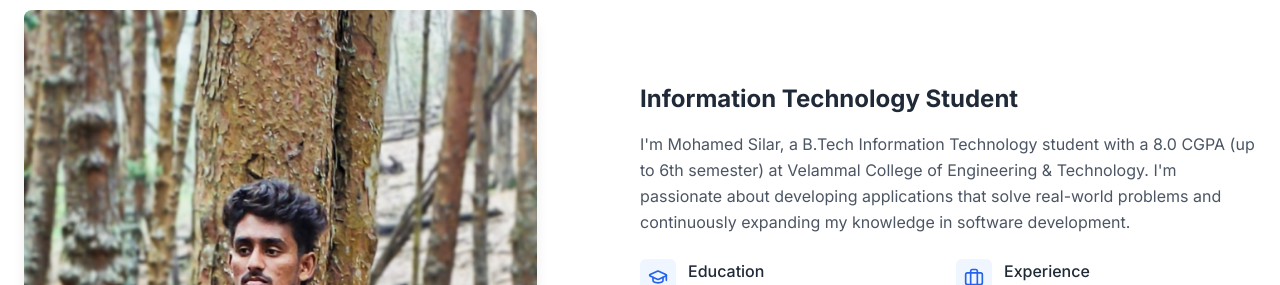
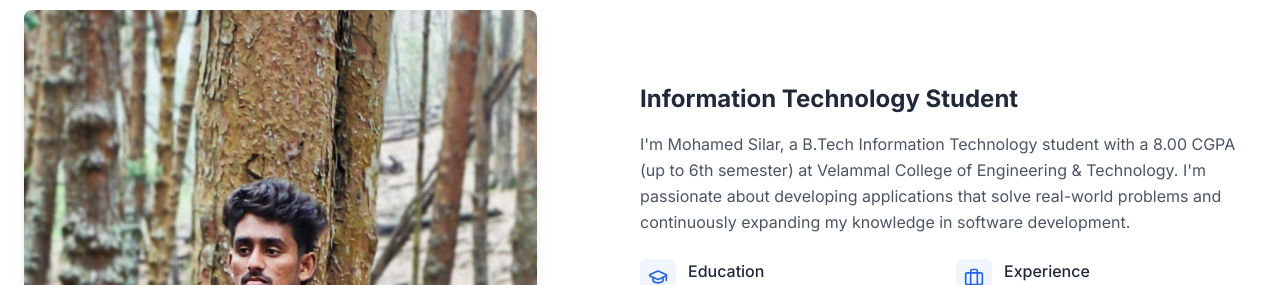
Before and after one commit to MohamedSilar/silar_portfolio, a React (Vite) app: page / in a window 1280 px wide. Shown: the part 840-1125 px from the top of the page. Built offline with nearby package versions, Linux system fonts and the light colour scheme.

Commit message:
Fix CGPA formatting in About component
Corrected CGPA format from '8.0' to '8.00'.

```diff
--- a/src/components/About.tsx
+++ b/src/components/About.tsx
@@ -28,7 +28,7 @@ const About: React.FC = () => {
           <div className="md:w-6/12">
             <h3 className="text-2xl font-bold text-gray-800 mb-4">Information Technology Student</h3>
             <p className="text-gray-600 mb-6 leading-relaxed">
-              I'm Mohamed Silar, a B.Tech Information Technology student with a 8.0 CGPA (up to 6th semester) at Velammal College of Engineering & Technology. I'm passionate about developing applications that solve real-world problems and continuously expanding my knowledge in software development.
+              I'm Mohamed Silar, a B.Tech Information Technology student with a 8.00 CGPA (up to 6th semester) at Velammal College of Engineering & Technology. I'm passionate about developing applications that solve real-world problems and continuously expanding my knowledge in software development.
             </p>
 
             <div className="grid grid-cols-1 md:grid-cols-2 gap-4 mb-8">
```
